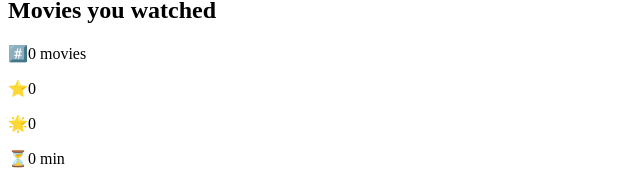
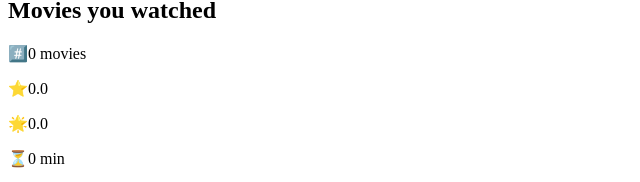
Before and after one commit to barisemreyalcin/react-app-usePopcorn, a React (Create React App) app: page / in a window 1280 px wide. Shown: the part 246-428 px from the top of the page, without its empty margins (0-640 px from the left). Built offline with nearby package versions, Linux system fonts and the light colour scheme.

Commit message:
fix(average): round average values of the watched summary

```diff
--- a/src/components/watched/WatchedSummary.js
+++ b/src/components/watched/WatchedSummary.js
@@ -16,15 +16,15 @@ export default function WatchedSummary({ watched }) {
         </p>
         <p>
           <span>⭐️</span>
-          <span>{avgImdbRating}</span>
+          <span>{avgImdbRating.toFixed(1)}</span>
         </p>
         <p>
           <span>🌟</span>
-          <span>{avgUserRating}</span>
+          <span>{avgUserRating.toFixed(1)}</span>
         </p>
         <p>
           <span>⏳</span>
-          <span>{avgRuntime} min</span>
+          <span>{Math.round(avgRuntime)} min</span>
         </p>
       </div>
     </div>
```
